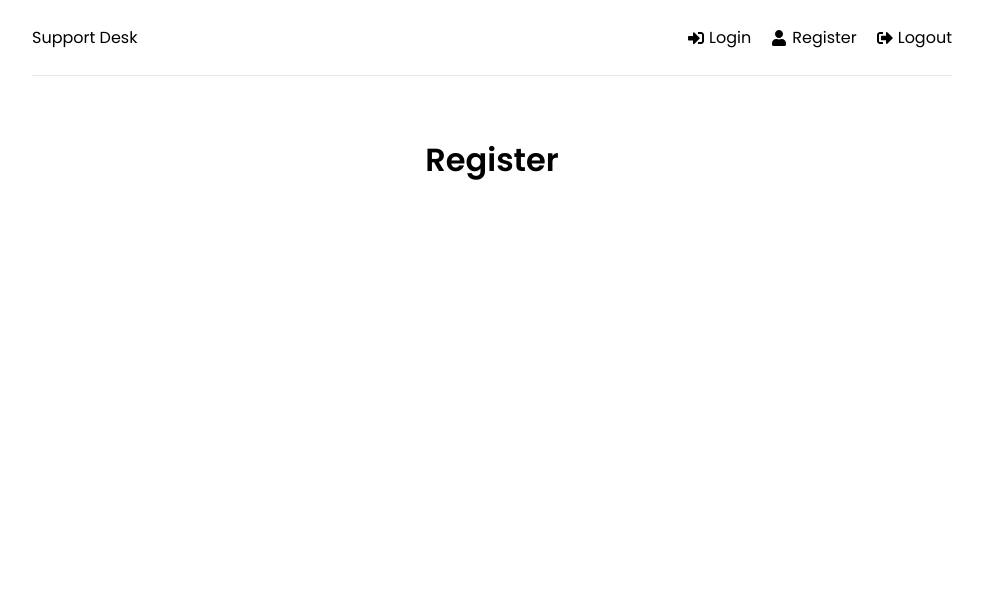
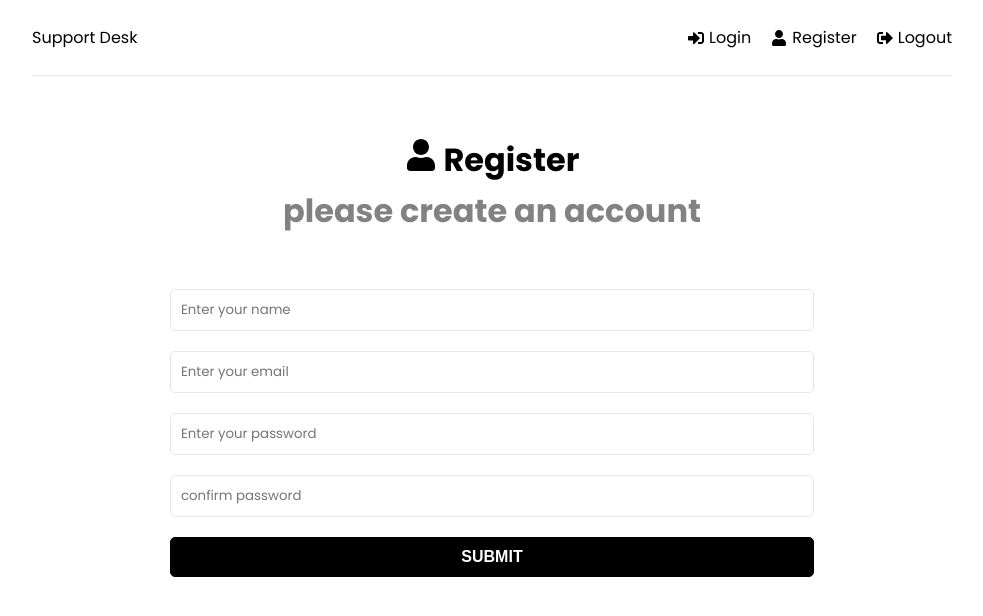
Before and after one commit to mohamedabdallah20/Support-Desk, a React (Create React App) app in the folder frontend/: page /register in a window 1280 px wide. Shown: the top 616 px of the page, without its empty margins (148-1131 px from the left). Built offline with nearby package versions, Linux system fonts and the light colour scheme.

Commit message:
Setup Register and Login pages

```diff
--- a/frontend/src/App.js
+++ b/frontend/src/App.js
@@ -1,4 +1,6 @@
 import React from 'react'
+import { ToastContainer } from 'react-toastify'
+import 'react-toastify/dist/ReactToastify.css'
 import { BrowserRouter as Router, Routes, Route } from 'react-router-dom'
 import Home from './pages/Home'
 import Register from './pages/Register'
@@ -6,6 +8,19 @@ import Login from './pages/Login'
 import Header from './components/Header'
 function App() {
   return (
+    <>
+      <ToastContainer
+        position="top-right"
+        autoClose={3000}
+        hideProgressBar={false}
+        newestOnTop={false}
+        closeOnClick
+        rtl={false}
+        pauseOnFocusLoss
+        draggable
+        pauseOnHover
+        theme="light"
+      />
       <Router>
         <div className="container">
           <Header />
@@ -16,6 +31,7 @@ function App() {
           </Routes>
         </div>
       </Router>
+    </>
   )
 }
 
--- a/frontend/src/index.js
+++ b/frontend/src/index.js
@@ -1,23 +1,23 @@
-import React from 'react';
-import { createRoot } from 'react-dom/client';
-import { Provider } from 'react-redux';
-import { store } from './app/store';
-import App from './App';
-import reportWebVitals from './reportWebVitals';
-import './index.css';
+import React from 'react'
+import { createRoot } from 'react-dom/client'
+import { Provider } from 'react-redux'
+import { store } from './app/store'
+import App from './App'
+import reportWebVitals from './reportWebVitals'
+import './index.css'
 
-const container = document.getElementById('root');
-const root = createRoot(container);
+const container = document.getElementById('root')
+const root = createRoot(container)
 
 root.render(
-  <React.StrictMode>
-    <Provider store={store}>
-      <App />
-    </Provider>
-  </React.StrictMode>
-);
+  // <React.StrictMode>
+  <Provider store={store}>
+    <App />
+  </Provider>
+  // </React.StrictMode>
+)
 
 // If you want to start measuring performance in your app, pass a function
 // to log results (for example: reportWebVitals(console.log))
 // or send to an analytics endpoint. Learn more: https://bit.ly/CRA-vitals
-reportWebVitals();
+reportWebVitals()
--- a/frontend/src/pages/Login.jsx
+++ b/frontend/src/pages/Login.jsx
@@ -1,10 +1,64 @@
-import React from 'react'
+import React, { useState } from 'react'
+import { FaSignInAlt } from 'react-icons/fa'
+import { toast } from 'react-toastify'
 
 function Login() {
+  const [formData, setFormData] = useState({
+    email: '',
+    password: '',
+  })
+  const { email, password } = formData
+  const onChange = (e) => {
+    setFormData((prev) => ({
+      ...prev,
+      [e.target.name]: e.target.value,
+    }))
+  }
+  const onSubmit = (e) => {
+    e.preventDefault()
+  }
   return (
-    <div>
-      <h1>Login</h1>
-    </div>
+    <>
+      <section className="heading">
+        <FaSignInAlt /> Login
+        <p>Login to grt support</p>
+      </section>
+      <section className="form">
+        <form onSubmit={onSubmit}>
+          <div className="form-group">
+            <input
+              className="form-control"
+              type="email"
+              id="email"
+              name="email"
+              value={email}
+              onChange={onChange}
+              required
+              placeholder="Enter your email"
+            ></input>
+          </div>
+          <div className="form-group">
+            <input
+              className="form-control"
+              type="password"
+              id="password"
+              minLength={6}
+              name="password"
+              value={password}
+              onChange={onChange}
+              required
+              placeholder="Enter your password"
+            ></input>
+          </div>
+          <div className="form-group">
+            <button className="btn btn-block" type="submit">
+              {' '}
+              SUBMIT
+            </button>
+          </div>
+        </form>
+      </section>
+    </>
   )
 }
 
--- a/frontend/src/pages/Register.jsx
+++ b/frontend/src/pages/Register.jsx
@@ -1,10 +1,95 @@
-import React from 'react'
+import React, { useState } from 'react'
+import { FaUser } from 'react-icons/fa'
+import { toast } from 'react-toastify'
 
 function Register() {
+  const [formData, setFormData] = useState({
+    name: '',
+    email: '',
+    password: '',
+    password2: '',
+  })
+  const { name, email, password, password2 } = formData
+  const onChange = (e) => {
+    setFormData((prev) => ({
+      ...prev,
+      [e.target.name]: e.target.value,
+    }))
+  }
+  const onSubmit = (e) => {
+    e.preventDefault()
+
+    if (password !== password2) {
+      toast.error('password do not match')
+    }
+  }
   return (
-    <div>
-      <h1>Register</h1>
-    </div>
+    <>
+      <section className="heading">
+        <FaUser /> Register
+        <p>please create an account</p>
+      </section>
+      <section className="form">
+        <form onSubmit={onSubmit}>
+          <div className="form-group">
+            <input
+              className="form-control"
+              type="text"
+              id="name"
+              name="name"
+              value={name}
+              onChange={onChange}
+              required
+              placeholder="Enter your name"
+            ></input>
+          </div>
+          <div className="form-group">
+            <input
+              className="form-control"
+              type="email"
+              id="email"
+              name="email"
+              value={email}
+              onChange={onChange}
+              required
+              placeholder="Enter your email"
+            ></input>
+          </div>
+          <div className="form-group">
+            <input
+              className="form-control"
+              type="password"
+              id="password"
+              minLength={6}
+              name="password"
+              value={password}
+              onChange={onChange}
+              required
+              placeholder="Enter your password"
+            ></input>
+          </div>
+          <div className="form-group">
+            <input
+              className="form-control"
+              type="password"
+              id="password2"
+              name="password2"
+              value={password2}
+              onChange={onChange}
+              minLength={6}
+              required
+              placeholder="confirm password"
+            ></input>
+          </div>
+          <div className="form-group">
+            <button className="btn btn-block" type="submit">
+              {' '}
+              SUBMIT
+            </button>
+          </div>
+        </form>
+      </section>
+    </>
   )
 }
 
```
Lines whose indentation alone changed are shown as unchanged.
